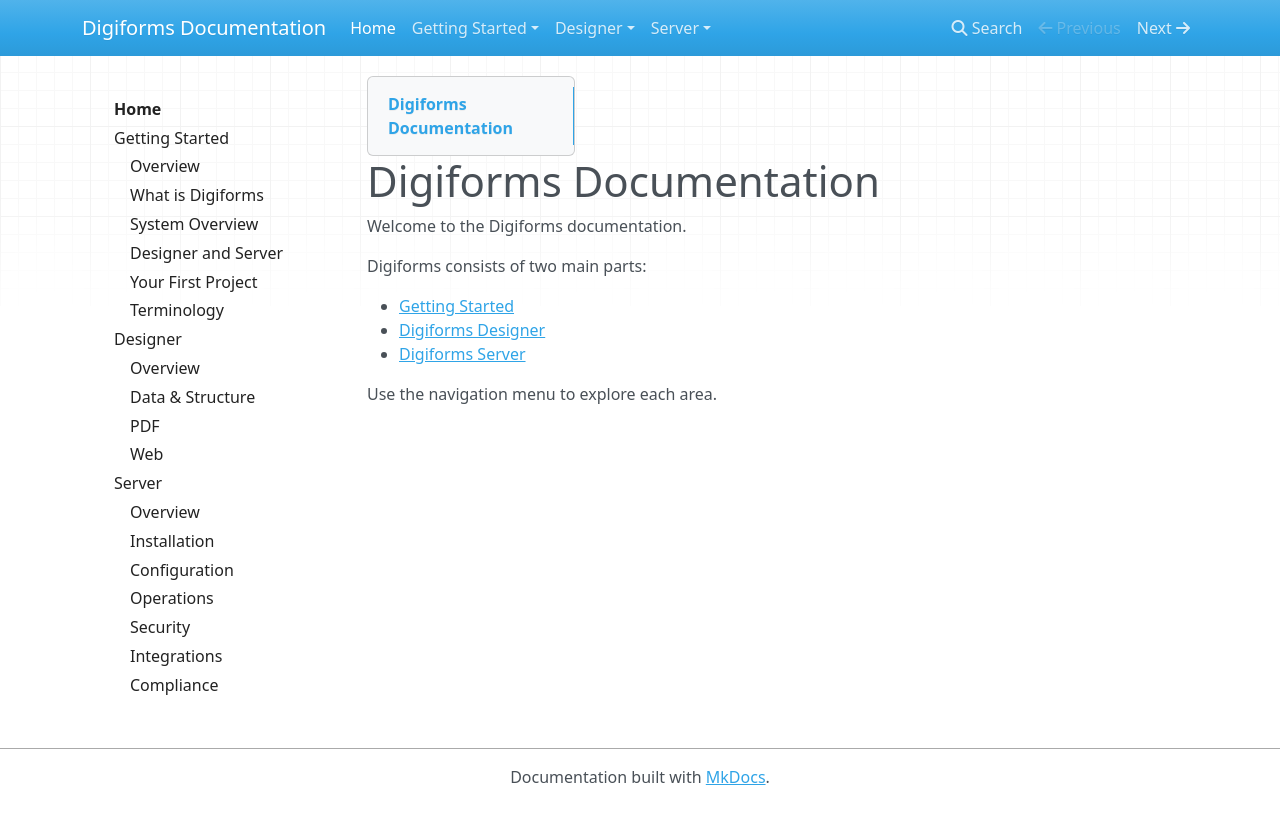
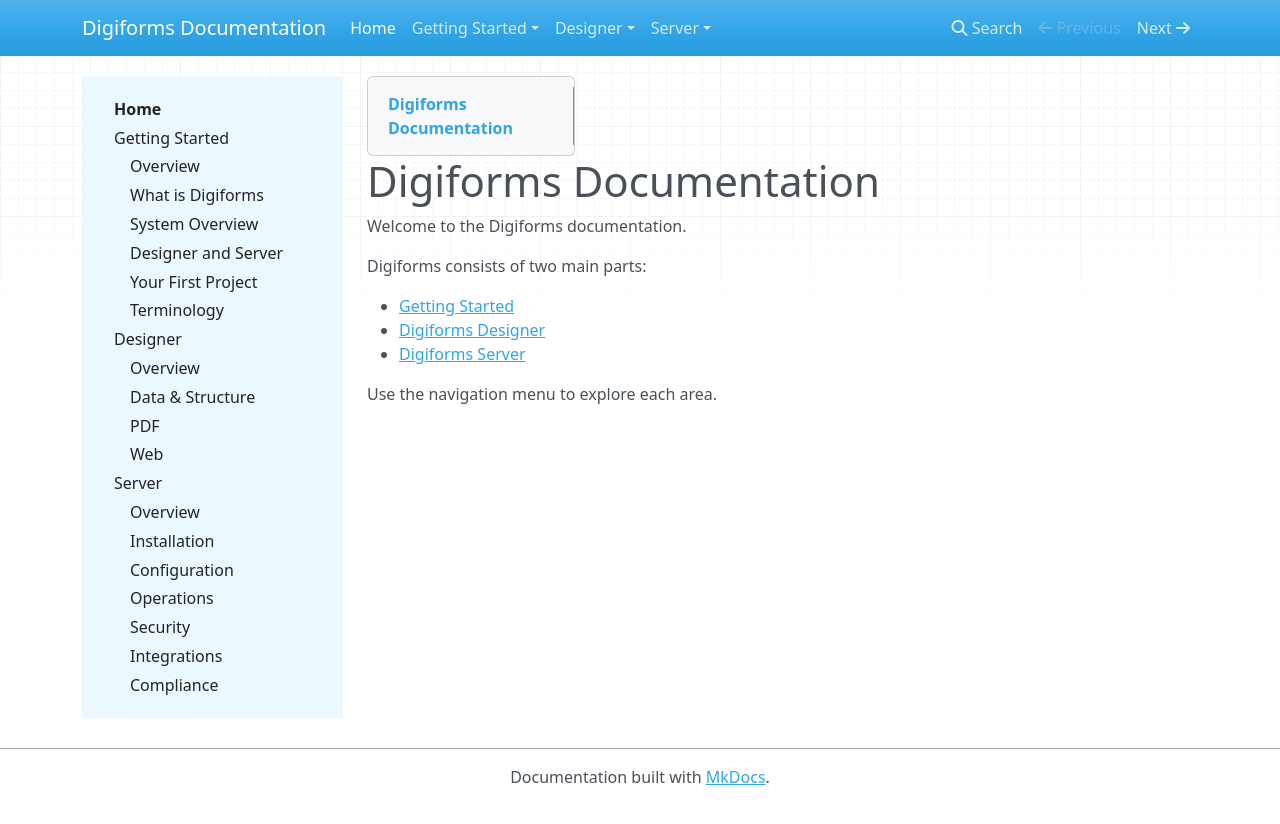
Before and after one commit to Multekrem/digiforms-docs, an MkDocs documentation site: the page built from docs/index.md, in a window 1280 px wide. Shown: the top 824 px of the page. Built offline with MkDocs 1.6.1, drawn with Linux system fonts in a browser that asks for light colours; nearby versions of some CDN libraries.

Commit message:
Update custom.css - media queries

```diff
--- a/docs/assets/stylesheets/custom.css
+++ b/docs/assets/stylesheets/custom.css
@@ -7,9 +7,18 @@
   object-fit: contain;
   margin: 1.5rem 0;
 }
+/* Custom sidebar skjules initielt */
+.sidebar {
+  visibility: hidden;
+  display: none;
+}
 
+@media (min-width: 768px) {
   /* custom sidebar høyre side */
   .sidebar {
+    visibility: visible;
+    display: flex;
+    background-color: #ecf8ff;
     padding: 1rem;
   }
 
@@ -36,3 +45,5 @@
     outline: 3px solid #005fcc;
     outline-offset: 2px;
   }
+
+}
```
Lines whose indentation alone changed are shown as unchanged.
